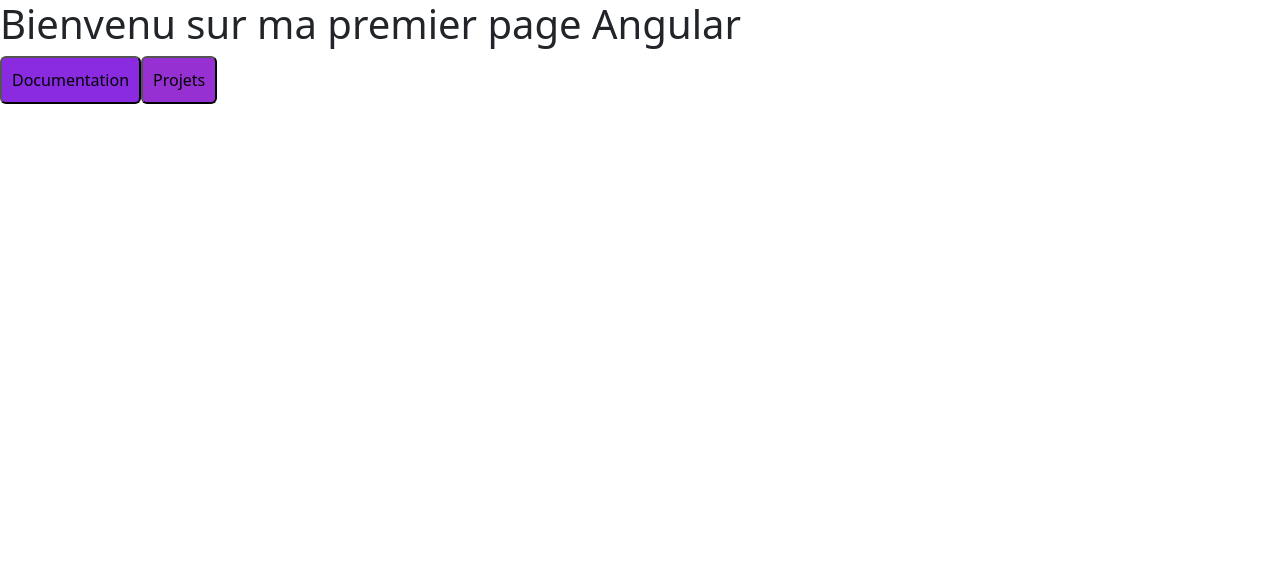
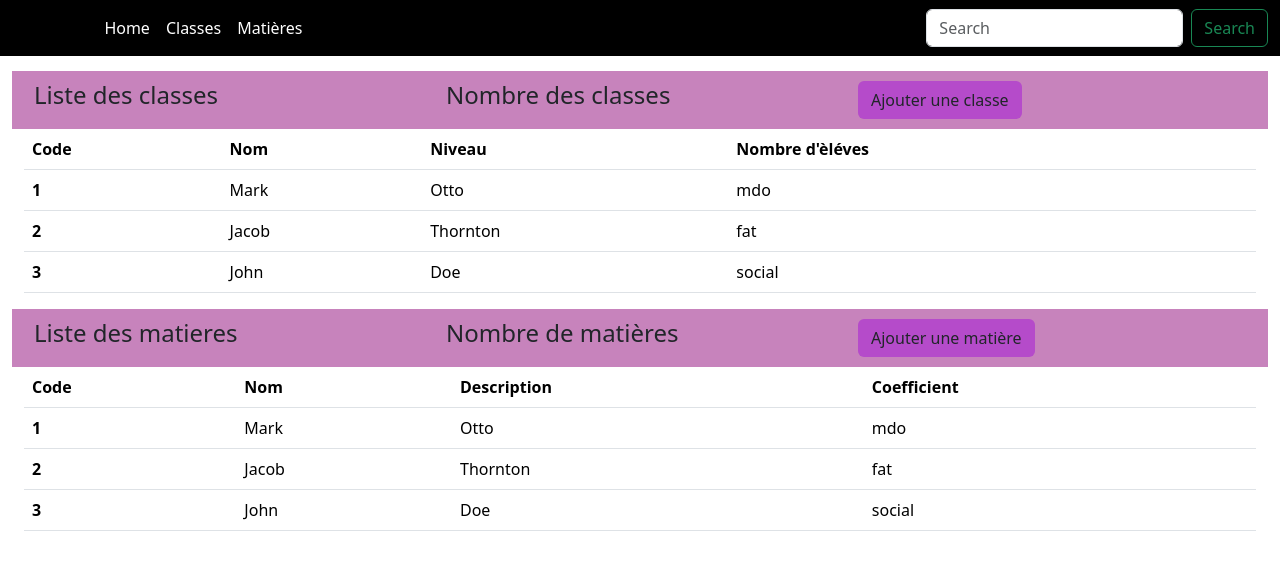
Before and after one commit to catmEnseignant/2025_angular_isep_diamniadio, an Angular app in the folder penda_dia/: page / in a window 1280 px wide. Shown: the top 570 px of the page. Built offline with nearby package versions, Linux system fonts and the light colour scheme.

Commit message:
Ajout de deux composants(Classe et Matieres) dans le composant app

```diff
--- a/penda_dia/src/app/app.component.html
+++ b/penda_dia/src/app/app.component.html
@@ -1,3 +1,36 @@
-<h1>Bienvenu sur ma premier page Angular</h1>
+<!-- <h1>Bienvenu sur ma premier page Angular</h1>
 <button class="btn-btn-primary">Documentation</button>
-<button class="btn-btn-moi">Projets</button>
+<button class="btn-btn-moi">Projets</button> -->
+
+<nav class="navbar navbar-expand-lg bg-black">
+    <div class="container-fluid">
+      <a class="navbar-brand" href="#">Navbar</a>
+      <button class="navbar-toggler" type="button" data-bs-toggle="collapse" data-bs-target="#navbarSupportedContent" aria-controls="navbarSupportedContent" aria-expanded="false" aria-label="Toggle navigation">
+        <span class="navbar-toggler-icon"></span>
+      </button>
+      <div class="collapse navbar-collapse" id="navbarSupportedContent">
+        <ul class="navbar-nav me-auto mb-2 mb-lg-0">
+          <li class="nav-item">
+            <a class="nav-link text-white active" aria-current="page" href="#">Home</a>
+          </li>
+          <li class="nav-item">
+            <a class="nav-link text-white" href="#">Classes</a>
+          </li>
+          <li class="nav-item">
+            <a class="nav-link text-white" href="#">Matières</a>
+          </li>
+        </ul>
+        <form class="d-flex" role="search">
+          <input class="form-control me-2" type="search" placeholder="Search" aria-label="Search">
+          <button class="btn btn-outline-success" type="submit">Search</button>
+        </form>
+      </div>
+    </div>
+  </nav>
+
+  <div class="-card container-fluid">
+
+    <app-classe></app-classe>
+    <app-matieres></app-matieres>
+
+  </div>
--- a/penda_dia/src/app/app.component.ts
+++ b/penda_dia/src/app/app.component.ts
@@ -1,9 +1,10 @@
 import { Component } from '@angular/core';
 import { RouterOutlet } from '@angular/router';
-
+import {ClasseComponent} from './classe/classe.component';
+import { MatieresComponent} from './matieres/matieres.component';
 @Component({
   selector: 'app-root',
-  imports: [RouterOutlet],
+  imports: [RouterOutlet,ClasseComponent,MatieresComponent],
   templateUrl: './app.component.html',
   styleUrl: './app.component.css'
 })
--- /dev/null
+++ b/penda_dia/src/app/classe/classe.component.html
@@ -0,0 +1,53 @@
+
+
+<div class="-card container-fluid">
+
+    <div class="-card-hearder">
+
+        <div class="row">
+            <div class="col-4">
+                <h4>Liste des classes</h4>
+            </div>
+
+            <div class="col-4">
+                <h4>Nombre des classes</h4>
+            </div>
+
+            <div class="col-4">
+                <button type="button" class="btn btn-btn-primary">Ajouter une classe</button>
+            </div>
+        </div>
+    </div>
+<div class="card-body">
+<table class="table">
+    <thead>
+      <tr>
+        <th scope="col">Code</th>
+        <th scope="col">Nom</th>
+        <th scope="col">Niveau</th>
+        <th scope="col">Nombre d'èléves</th>
+      </tr>
+    </thead>
+    <tbody>
+      <tr>
+        <th scope="row">1</th>
+        <td>Mark</td>
+        <td>Otto</td>
+        <td>mdo</td>
+      </tr>
+      <tr>
+        <th scope="row">2</th>
+        <td>Jacob</td>
+        <td>Thornton</td>
+        <td>fat</td>
+      </tr>
+      <tr>
+        <th scope="row">3</th>
+        <td>John</td>
+        <td>Doe</td>
+        <td>social</td>
+      </tr>
+    </tbody>
+  </table>
+  </div>
+</div>
--- /dev/null
+++ b/penda_dia/src/app/matieres/matieres.component.html
@@ -0,0 +1,54 @@
+
+
+
+<div class="-card container-fluid">
+
+    <div class="-card-hearder">
+
+        <div class="row">
+            <div class="col-4">
+                <h4>Liste des matieres</h4>
+            </div>
+
+            <div class="col-4">
+                <h4>Nombre de matières</h4>
+            </div>
+
+            <div class="col-4">
+                <button type="button" class="btn btn-btn-primary">Ajouter une matière</button>
+            </div>
+        </div>
+    </div>
+<div class="card-body">
+<table class="table">
+    <thead>
+      <tr>
+        <th scope="col">Code</th>
+        <th scope="col">Nom</th>
+        <th scope="col">Description</th>
+        <th scope="col">Coefficient</th>
+      </tr>
+    </thead>
+    <tbody>
+      <tr>
+        <th scope="row">1</th>
+        <td>Mark</td>
+        <td>Otto</td>
+        <td>mdo</td>
+      </tr>
+      <tr>
+        <th scope="row">2</th>
+        <td>Jacob</td>
+        <td>Thornton</td>
+        <td>fat</td>
+      </tr>
+      <tr>
+        <th scope="row">3</th>
+        <td>John</td>
+        <td>Doe</td>
+        <td>social</td>
+      </tr>
+    </tbody>
+  </table>
+  </div>
+</div>
--- a/penda_dia/src/styles.css
+++ b/penda_dia/src/styles.css
@@ -1,15 +1,11 @@
 /* You can add global styles to this file, and also import other style files */
 @import "../node_modules/bootstrap/dist/css/bootstrap.min.css";
 
-.btn-btn-moi{
-    background-color: rgb(151, 48, 211);
+.row{
+    background-color: rgb(199, 131, 188);
+    padding: 10px;
+    margin-top: 15px;
 }
 .btn-btn-primary{
-    background-color: blueviolet;
+    background-color: rgb(181, 75, 202);
 }
-
-button {
-    padding: 10px;
-    border-radius: 6px;
-
-}
```
Also changed, not shown: penda_dia/src/app/classe/classe.component.ts (added, +11 -0 lines), penda_dia/src/app/matieres/matieres.component.ts (added, +11 -0 lines), penda_dia/src/app/classe/classe.component.css (added), penda_dia/src/app/matieres/matieres.component.css (added), 2 other files (tests, documents, lock files or other folders).
